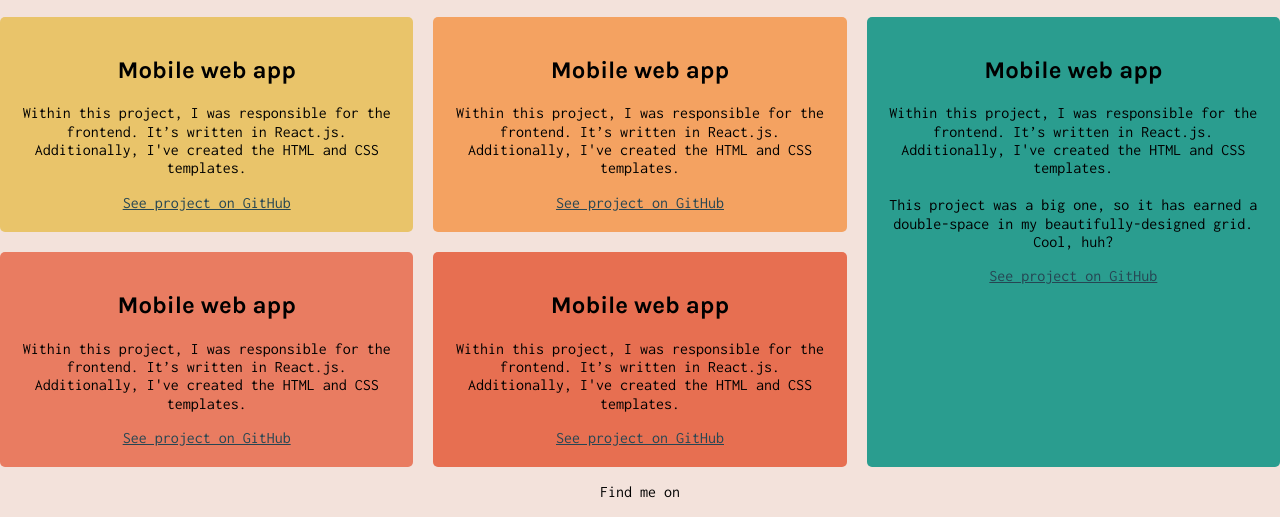
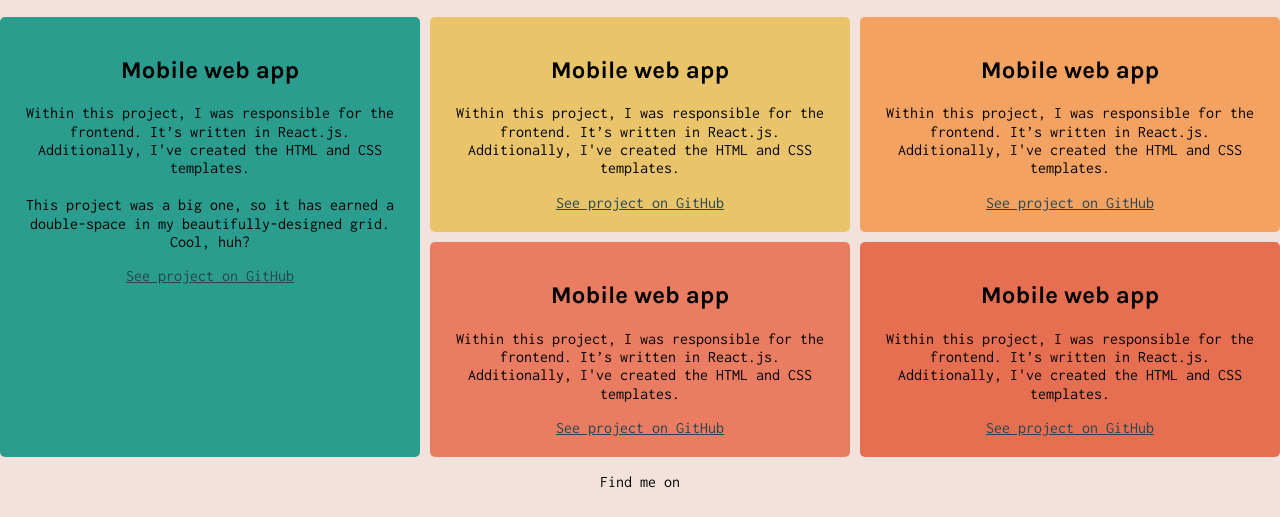
Before and after one commit to Jonnits/Portfolio-Website, a plain HTML site: page work.html in a window 1280 px wide. Shown: the part 221-738 px from the top of the page. Drawn offline with nearby package versions, Linux system fonts and the light colour scheme; a web font is replaced by a local one.

Commit message:
Updated grid settings to accomodate changes

```diff
--- a/css/styles.css
+++ b/css/styles.css
@@ -35,7 +35,24 @@ h1 {
   font-family: var(--font-karla);
   font-weight: 660;
   font-style: normal;
+  font-size: 30px;
   color: var(--logo-color-4);
+}
+
+h2 {
+  font-family: var(--font-karla);
+}
+
+td {
+  font-family: var(--font-inco);
+}
+
+th {
+  font-family: var(--font-karla);
+}
+
+li {
+  font-family: var(--font-inco);
 }
 
 a {
@@ -43,6 +60,21 @@ a {
   color: var(--logo-color-4);
   text-decoration: underline;
   transition: text-decoration 0.3s;
+}
+
+a.clicked {
+  text-decoration: line-through;
+}
+
+a:hover, a:focus {
+  text-decoration: none;
+}
+
+p {
+  font-family: var(--font-inco);
+  font-optical-sizing: auto;
+  font-weight: 400;
+  font-style: normal;
   }
 
 .navigation-list {
@@ -88,25 +120,11 @@ a {
   margin-right: 35px;
 }
 
-p {
-font-family: var(--font-inco);
-font-optical-sizing: auto;
-font-weight: 400;
-font-style: normal;
-}
-
-a.clicked {
-  text-decoration: line-through;
-}
-
-a:hover, a:focus {
-  text-decoration: none;
-}
-
 .profile_portrait {
   float: left;
   width: 270px;
-    margin-right: 40px;
+  margin-right: 30px;
+  margin-bottom: 20px;
   border-radius: 50%;
 }
 
@@ -153,8 +171,7 @@ ul {
   columns: 2;
 }
 
-div.pullUp a:before
-{
+div.pullUp a:before {
     position: absolute;
     width: 100%;
     height: 2px;
@@ -166,15 +183,14 @@ div.pullUp a:before
     transition: all 0.3s;
 }
 
-div.pullUp a:hover:before
-{
+div.pullUp a:hover:before {
     height: 100%;
 }
 
 /* start grid fallback */
 .grid__item {
-  display: inline-block;
-  width: 33%;
+  display: block;
+  width: 100%;
  }
  /* end grid fallback */
 
@@ -186,18 +202,20 @@ div.pullUp a:hover:before
     margin: 0;
 
   }
+
   .grid__item {
     background-color: var(--logo-color-6);
-    width: auto;
-    min-height: auto;
+    width: 100%;
     margin: 0;
     padding: 20px;
     text-align: center;
     border-radius: 5px;
     transition: transform 0.3s ease;
+    display: block;
   }
+
   .grid__item:last-child {
-    grid-column: 3 / 3;
+    grid-column: span 1;
     grid-row: 1 / 3;
  }
 
@@ -205,8 +223,9 @@ div.pullUp a:hover:before
   transform: scale(1.05);
   z-index: 1;
 }
+
 .grid__item:nth-child(2) {
-  background-color: var(--logo-color-5); /* Ensure different colors for grid items */
+  background-color: var(--logo-color-5);
 }
 
 .grid__item:nth-child(3) {
@@ -216,6 +235,7 @@ div.pullUp a:hover:before
 .grid__item:nth-child(4) {
   background-color: var(--logo-color-1);
 }
+
 .grid__item:nth-child(5) {
   background-color: var(--logo-color-3);
 }
@@ -274,26 +294,6 @@ div.pullUp a:hover:before
   animation: 34s cloud-move-reverse infinite alternate linear;
 }
 
-h1 {
-  font-size: 30px;
-}
-
-h2 {
-  font-family: var(--font-karla);
-}
-
-td {
-  font-family: var(--font-inco);
-}
-
-th {
-  font-family: var(--font-karla);
-}
-
-li {
-  font-family: var(--font-inco);
-}
-
 .button, a.button, button {
   border: none;
   display: inline-block;
@@ -329,29 +329,29 @@ li {
 form-text {
   font-family: var(--font-inco);
 }
+ }
 
 input, textarea, label {
   font-family: var(--font-karla);
+}
 
 /* Below is media query defining multiple screen sizes, leave at bottom of CSS! */
-
 @media all and (max-width: 500px) {
   .grid {
     grid-template-columns: 1fr;
   }
 }
+
 @media all and (min-width: 500px) and (max-width: 750px){
   .grid {
     grid-template-columns: 1fr 1fr;
   }
 }
-@media all and (max-width: 750px) {
+
+@media all and (min-width: 750px) {
   .grid {
     grid-gap: 10px;
-  }
-  .grid__item:last-child {
-    grid-column: auto / auto;
-    grid-row: auto / auto;
+    grid-template-columns: 1fr 1fr 1fr;
   }
 }
 /* End of media query defining multiple screen sizes. */
```
Lines whose indentation alone changed are shown as unchanged.
